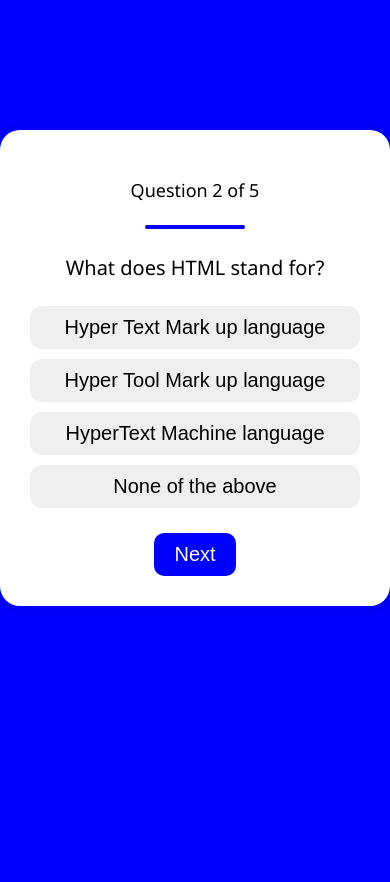
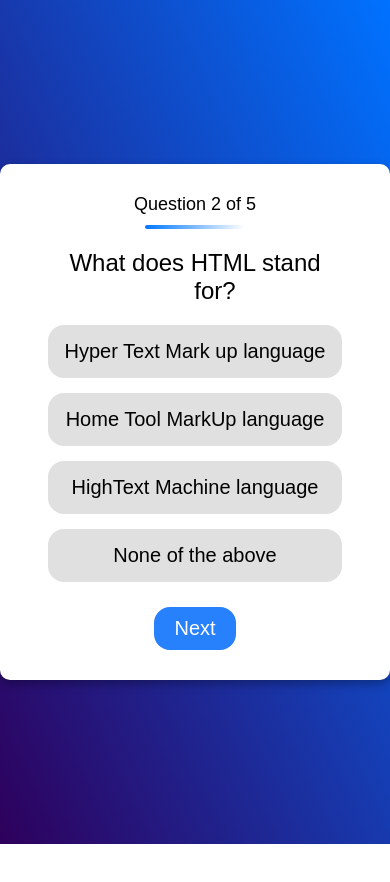
Before and after one commit to tekxpo/quick-quiz, a plain HTML site: page question.html in a window 390 px wide. After the commit the page ends 844 px from the top, so only its background shows below. Drawn offline with Linux system fonts and the light colour scheme.

Commit message:
updated question.html file

```diff
--- a/question.html
+++ b/question.html
@@ -2,168 +2,129 @@
 <html lang="en">
 <head>
   <meta charset="UTF-8">
-    <meta name="viewport" content="width=device-width, initial-scale=1.0">
-    <title>Document</title>
+  <title>Quiz Question</title>
   <style>
     body {
       margin: 0;
-            padding: 130px 0 0px;
-            font-family: 'Segoe UI', Tahoma, Geneva, Verdana, sans-serif;
-            background: blue;
-            justify-items: center;
+      padding: 0;
+      font-family: Arial, sans-serif;
+      background: linear-gradient(to top right, #2e005c, #0072ff);
+      height: 100vh;
+      display: flex;
+      justify-content: center;
       align-items: center;
-            height: 100vh;
+    }
+
+    .quiz-container {
+      background-color: white;
+      border-radius: 10px;
+      padding: 30px;
+      width: 700px;
+      text-align: center;
+      box-shadow: 0 4px 10px rgba(0,0,0,0.3);
+    }
+
+    .question-number {
+      font-size: 26px;
+      color: black;
+      margin-bottom: 10px;
+    }
+
+    .progress-bar {
+      height: 4px;
+      width: 50%;
+      background: linear-gradient(to right, #0077ff, #ffffff);
+      border-radius: 20px;
+      margin: 10px auto 20px auto;
+      animation: progressAnimation 2s forwards;
+
+    }
+    .question-text {
+      font-size: 38px;
+      font-weight: medium;
+      margin-bottom: 20px;
 
     }
 
-        .container {
-            max-width: 500px;
-            display: flex;
-            flex-direction: column;
-            align-items: center;
+    .option {
+      width: 80%;
       justify-content: center;
-            padding: 50px;
-            background: white;
-            border-radius: 20px;
-            border-color: white;
-            box-shadow: 0 0 20px rgba(0, 0, 0, 0.1);
-            gap: 5px;
-
+      background-color: #e0e0e0;
+      padding: 15px;
+      margin: 8px 0;
+      border: none;
+      border-radius: 16px;
+      cursor: pointer;
+      font-size: 32px;
+      font-weight: medium;
+      transition: background-color 0.3s, color 0.3s;
+      margin: 0px auto 15px auto;
+      cursor: pointer;
     }
 
-        .question-tab {
-            flex-direction: column;
-            gap: 20px;
-            justify-content: center;
-
-
+    .option:focus {
+        outline: none;
+        box-shadow: 0 0 5px #2780FC;
     }
 
-        .answer-field {
-            font-size: 32px;
-            margin-bottom: 10px;
-            border-radius: 12px;
-            border: none;
-            padding: 10px 20px;
-            cursor: pointer;
-            width: 100%;
-
-        }
-
-        .answer-field:focus {
-            outline: none;
-            box-shadow: 0 0 5px blue;}
-
-        .answer-field:hover {
-            background: blue;
+    .option:hover {
+        background: #2780FC;
         color: white;
     }
 
-        .btn {
-            font-size: 30px;
-            border-radius: 10px;
+    .next-button {
+      margin-top: 10px;
+      padding: 10px 50px;
+      background-color: #2780FC;
+      color: white;
       border: none;
-            padding: 10px 40px;
-            background: blue;
-            color: white;
-            margin-top: 10px;
-
+      border-radius: 16px;
+      cursor: pointer;
+      font-size: 38px;
+      font-weight: medium;
     }
 
-        .btn2 {
-            font-size: 30px;
-            border-radius: 10px;
-            border: none;
-            padding: 10px 40px;
-            background: #CFDBED;
-            color: white;
-            margin-top: 10px;
-
-        }
-
-        .btn:hover {
-            color: black;
-            background: lightgray;
-        }
-
-        .btn-wrapper {
-            display: flex;
-            flex-direction: row;
-            gap: 20px;
-            justify-content: center;
-            margin-top: 20px;
-        }
-
-        .divider {
-            height: 4px;
-            width: 200px;
-            background: blue;
-            border-radius: 20px;
-        }
-
-        h3 {
-            font-size: 38px;
-            width: 90%;
-            text-align: center;
-            font-weight: 500;
-        }
-
-        p {
-            font-size: 26px;
-            text-align: center;
-            font-weight: 400;}
-
-        h1 {
-            font-size: 50px;
-            text-align: center;
-            font-weight: 600;
-            margin-bottom: 20px;
-        }
-
-        h2 {
-            font-size: 44px;
-            text-align: center;
-            font-weight: 600;
-            margin-bottom: 20px;
+    .next-button:hover {
+      background-color: #357ABD;
     }
 
     @media (max-width: 900px) {
-            .container {
+        .quiz-container {
             max-width: 70%;
             padding: 30px;
         }
-            .answer-field {
+        .option {
             font-size: 24px;
         }
 
-            .question-tab {
-                gap: 10px;
-            }
-
-            .btn {
+        .next-button {
             font-size: 24px;
             padding: 8px 20px;
         }
 
-            .divider {
+        .progress-bar {
             width: 150px;
         }
 
-            h3 {
+        .question-paragraph {
             font-size: 24px;
         }
 
-            p {
+        .question-number {
             font-size: 20px;
+        }
+
+        .question-text {
+            font-size: 28px;
         }
     }
 
     @media (max-width: 600px){
-            .container {
+        .quiz-container {
             max-width: 90%;
             padding: 30px;
         }
-            .answer-field {
+        .option {
             font-size: 20px;
         }
 
@@ -171,38 +132,42 @@
             gap: 5px;
         }
 
-            .btn {
+        .next-button {
             font-size: 20px;
             padding: 10px 20px;
         }
 
-            .divider {
+        .progress-bar {
             width: 100px;
         }
 
-            h3 {
+        .question-paragraph {
             font-size: 20px;
         }
 
-            p {
+        .question-number {
             font-size: 18px;
         }
+
+        .question-text {
+            font-size: 24px;
         }
+    }
+
   </style>
 </head>
 <body>
-        <div class="container">
-            <p>Question 2 of 5</p>
-            <div class="divider"></div>
-            <h3>What does HTML stand for?</h3>
-            <div class="question-tab">
-                <button class="answer-field">Hyper Text Mark up language</button>
-                <button class="answer-field">Hyper Tool Mark up language</button>
-                <button class="answer-field">HyperText Machine language</button>
-                <button class="answer-field">None of the above</button>
+  <div class="quiz-container">
+    <div class="question-number">Question 2 of 5</div>
+    <div class="progress-bar"></div>
+    <div class="question-text">What does HTML stand<br>&nbsp;&nbsp;&nbsp;&nbsp;&nbsp;&nbsp;for?</div>
+
+    <div class="option">Hyper Text Mark up language</div>
+    <div class="option">Home Tool MarkUp language</div>
+    <div class="option">HighText Machine language</div>
+    <div class="option">None of the above</div>
+
+    <button class="next-button">Next</button>
   </div>
-            <button class="btn">Next</button>
-        </div>
-
 </body>
 </html>
```
Also changed, not shown: result.html (+1 -1 lines). Lines whose indentation alone changed are shown as unchanged.
